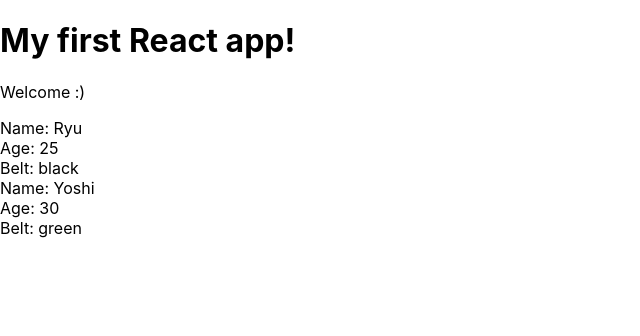
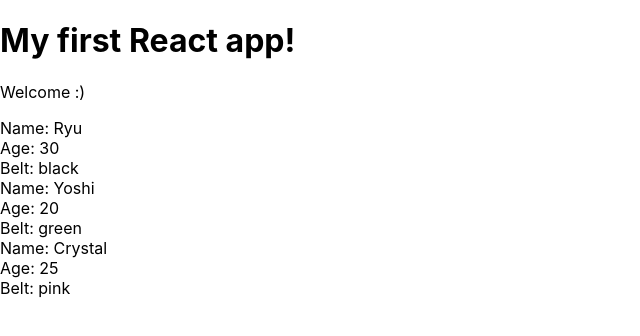
Before and after one commit to xboudsady/react-redux, a React (Create React App) app in the folder myapp/: page / in a window 1280 px wide. Shown: the top 336 px of the page, without its empty margins (0-640 px from the left). Built offline with nearby package versions, Linux system fonts and the light colour scheme.

Commit message:
Created state, and return data to the browser

```diff
--- a/myapp/src/App.js
+++ b/myapp/src/App.js
@@ -3,13 +3,21 @@
 
 
 class App extends Component {
+    state = {
+        ninjas: [
+            { name: 'Ryu', age: 30, belt: 'black', id: 1 },
+            { name: 'Yoshi', age: 20, belt: 'green', id: 2 },
+            { name: 'Crystal', age: 25, belt: 'pink', id: 3 },
+        ]
+
+    }
+
     render() {
         return (
             <div className="App">
                 <h1>My first React app!</h1>
                 <p>Welcome :)</p>
-            <Ninjas name="Ryu" age="25" belt="black" />
-            <Ninjas name="Yoshi" age="30" belt="green" />
+                <Ninjas ninjas={ this.state.ninjas } />
             </div>
         );
     }
--- a/myapp/src/Ninjas.js
+++ b/myapp/src/Ninjas.js
@@ -3,13 +3,21 @@
 class Ninjas extends Component {
     render() {
         // console.log(this.props);
-        const { name, age, belt } = this.props
+        const { ninjas } = this.props
+
+        const ninjaList = ninjas.map(ninja => {
+            return (
+                <div className="ninja" key={ ninja.id }>
+                    <div>Name: { ninja.name }</div>
+                    <div>Age: { ninja.age }</div>
+                    <div>Belt: { ninja.belt }</div>
+                </div>
+            )
+        });
 
         return(
-            <div className="ninja">
-                <div>Name: { name }</div>
-                <div>Age: { age }</div>
-                <div>Belt: { belt }</div>
+            <div className="jinja-list">
+                { ninjaList }
             </div>
         )
     }
```
Lines whose indentation alone changed are shown as unchanged.
